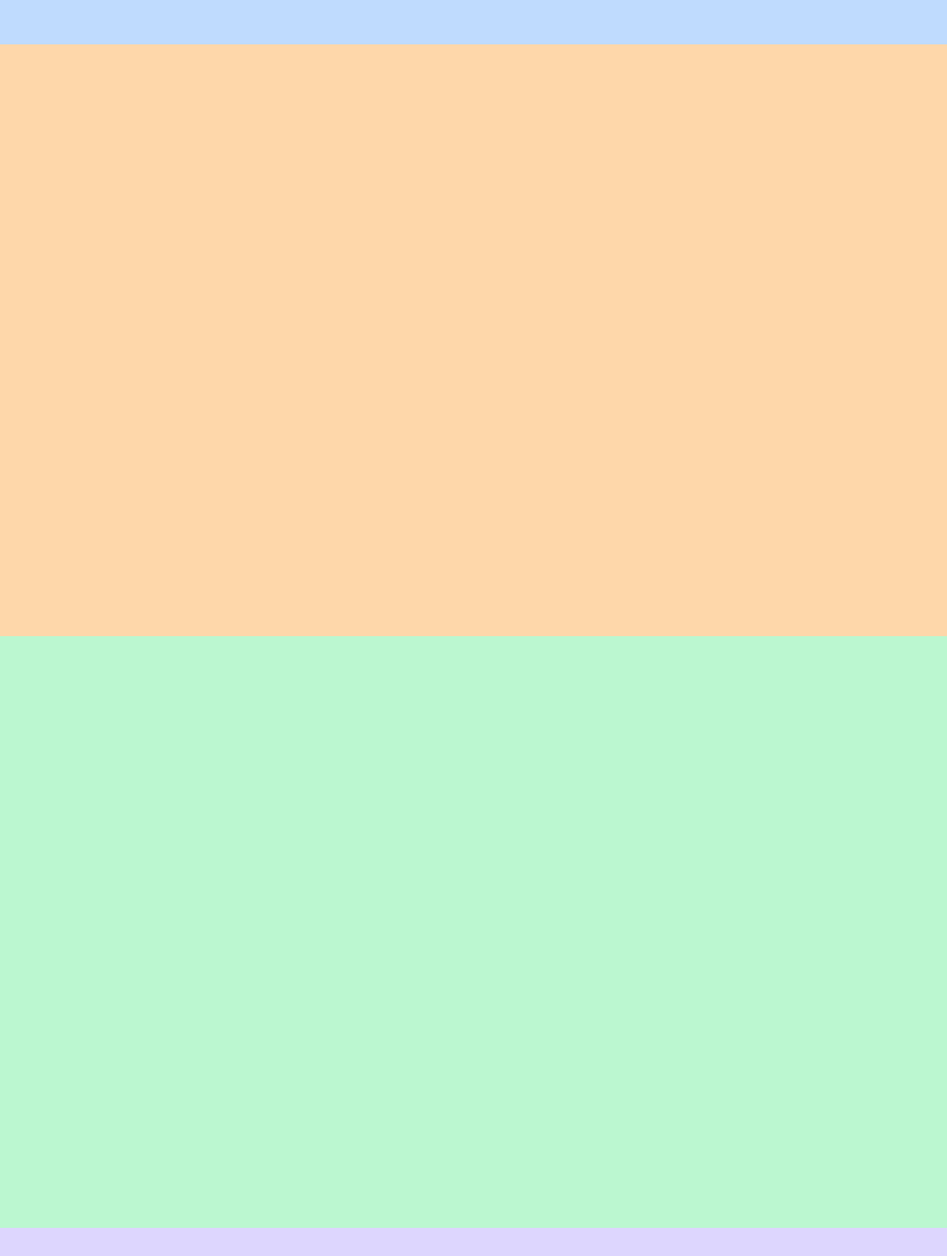
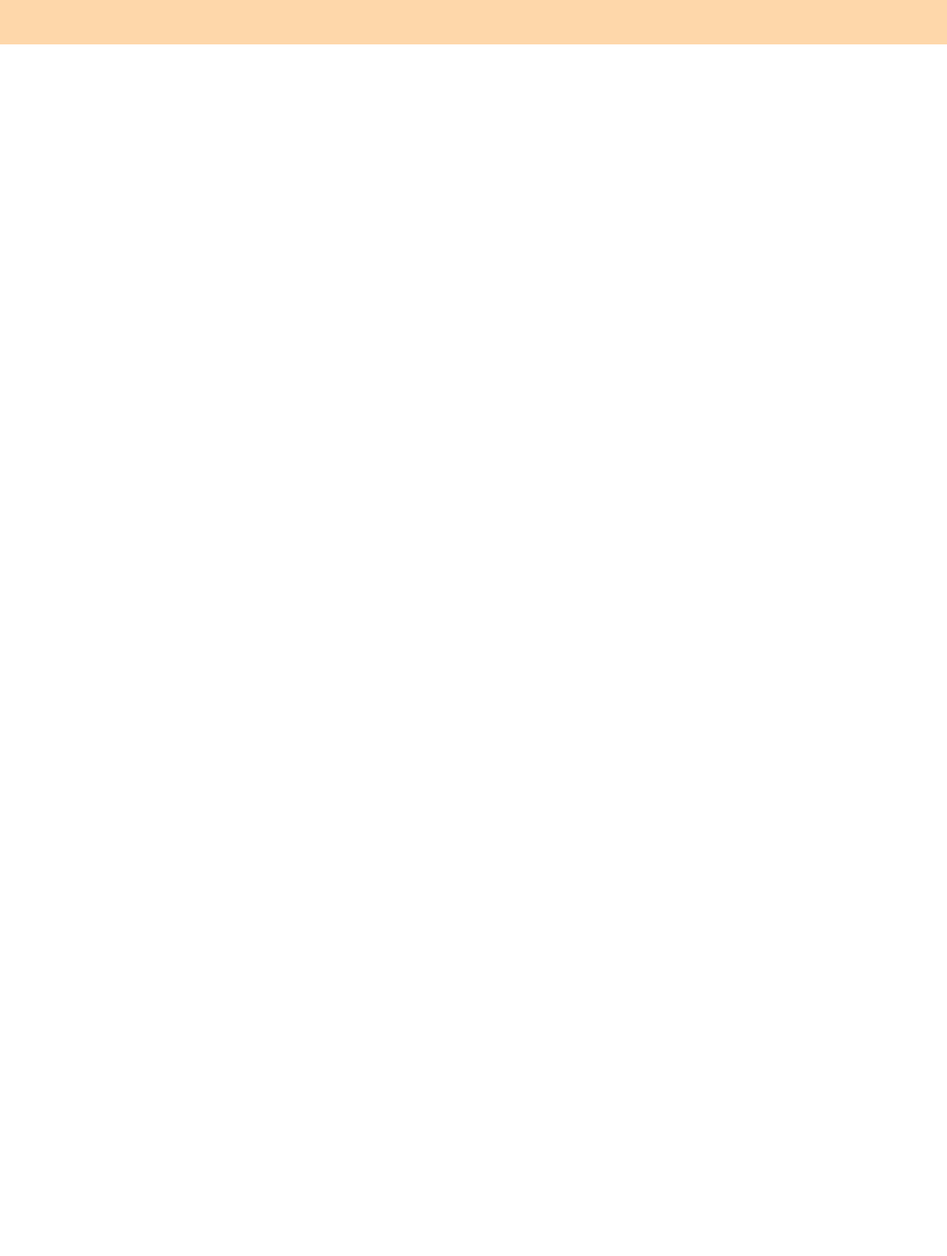
Before and after one commit to abie-x/Indusspay_Test, a React (Create React App) app: page / in a window 1280 px wide. Shown: the part 740-2438 px from the top of the page at 74% size. After the commit the page ends 800 px from the top, so only its background shows below. Built offline with nearby package versions, Linux system fonts and the light colour scheme.

Commit message:
Implement full-page scrolling with Framer Motion animations

```diff
--- a/package.json
+++ b/package.json
@@ -6,6 +6,7 @@
     "@testing-library/jest-dom": "^5.17.0",
     "@testing-library/react": "^13.4.0",
     "@testing-library/user-event": "^13.5.0",
+    "framer-motion": "^11.9.0",
     "react": "^18.3.1",
     "react-dom": "^18.3.1",
     "react-scripts": "5.0.1",
--- a/src/App.css
+++ b/src/App.css
@@ -1,38 +1,9 @@
 .App {
-  text-align: center;
+  scroll-snap-type: y mandatory; /* Enables snap behavior */
+  overflow-y: scroll; /* Allows vertical scrolling */
+  height: 100vh; /* Ensure the App container takes full height */
 }
-
-.App-logo {
-  height: 40vmin;
-  pointer-events: none;
+.section {
+  overflow: hidden; /* Prevents overflow for better scroll effect */
+  scroll-snap-align: start;
 }
-
-@media (prefers-reduced-motion: no-preference) {
-  .App-logo {
-    animation: App-logo-spin infinite 20s linear;
-  }
-}
-
-.App-header {
-  background-color: #282c34;
-  min-height: 100vh;
-  display: flex;
-  flex-direction: column;
-  align-items: center;
-  justify-content: center;
-  font-size: calc(10px + 2vmin);
-  color: white;
-}
-
-.App-link {
-  color: #61dafb;
-}
-
-@keyframes App-logo-spin {
-  from {
-    transform: rotate(0deg);
-  }
-  to {
-    transform: rotate(360deg);
-  }
-}
--- a/src/App.js
+++ b/src/App.js
@@ -1,4 +1,6 @@
+import React, { useEffect } from 'react';
 import './App.css';
+import { motion } from 'framer-motion';
 import Hero from './Components/Sections/Hero';
 import Services from './Components/Sections/Services';
 import Story from './Components/Sections/Story';
@@ -7,16 +9,51 @@ import CaseStudy from './Components/Sections/CaseStudy';
 import Testimonials from './Components/Sections/Testimonials';
 import Footer from './Components/Sections/Footer';
 
+const sections = [
+   { Component: Hero, id: 'hero' },
+   { Component: Services, id: 'services' },
+   { Component: Story, id: 'story' },
+   { Component: WhyChooseUs, id: 'why-choose-us' },
+   { Component: CaseStudy, id: 'case-study' },
+   { Component: Testimonials, id: 'testimonials' },
+   { Component: Footer, id: 'footer' },
+];
+
 function App() {
+   useEffect(() => {
+      const handleWheel = (e) => {
+         if (e.deltaY > 0) {
+            const nextSection = document.querySelector(
+               '.section:target + .section'
+            );
+            if (nextSection) {
+               nextSection.scrollIntoView({ behavior: 'smooth' });
+               e.preventDefault();
+            }
+         }
+      };
+
+      window.addEventListener('wheel', handleWheel, { passive: false });
+
+      return () => {
+         window.removeEventListener('wheel', handleWheel);
+      };
+   }, []);
+
    return (
       <div className="App">
-         <Hero />
-         <Services />
-         <Story />
-         <WhyChooseUs />
-         <CaseStudy />
-         <Testimonials />
-         <Footer />
+         {sections.map(({ Component, id }, index) => (
+            <motion.div
+               key={id}
+               initial={{ opacity: 0, y: 50 }} // Initial state for parallax effect
+               animate={{ opacity: 1, y: 0 }} // Final state
+               transition={{ duration: 0.5, delay: index * 0.5 }} // Delay for each section
+               className="section"
+               id={id} // Set id for scrolling
+            >
+               <Component />
+            </motion.div>
+         ))}
       </div>
    );
 }
--- a/src/Components/Sections/CaseStudy.js
+++ b/src/Components/Sections/CaseStudy.js
@@ -1,7 +1,15 @@
 import React from 'react';
+import { motion } from 'framer-motion';
 
 const CaseStudy = () => {
-   return <section className="min-h-screen bg-red-200"></section>;
+   return (
+      <motion.section
+         className="h-screen bg-green-200"
+         initial={{ opacity: 0 }}
+         animate={{ opacity: 1 }}
+         transition={{ duration: 0.5 }}
+      ></motion.section>
+   );
 };
 
 export default CaseStudy;
--- a/src/Components/Sections/Footer.js
+++ b/src/Components/Sections/Footer.js
@@ -1,7 +1,15 @@
 import React from 'react';
+import { motion } from 'framer-motion'; // Import motion
 
 const Footer = () => {
-   return <section className="h-[50vh] bg-orange-200"></section>;
+   return (
+      <motion.section
+         className="h-[50vh] bg-blue-200"
+         initial={{ opacity: 0 }}
+         animate={{ opacity: 1 }}
+         transition={{ duration: 0.5 }}
+      ></motion.section>
+   );
 };
 
 export default Footer;
--- a/src/Components/Sections/Hero.js
+++ b/src/Components/Sections/Hero.js
@@ -1,7 +1,15 @@
 import React from 'react';
+import { motion } from 'framer-motion'; // Import motion
 
 const Hero = () => {
-   return <section className="min-h-screen bg-blue-200"></section>;
+   return (
+      <motion.section
+         className="h-screen bg-orange-200"
+         initial={{ opacity: 0 }}
+         animate={{ opacity: 1 }}
+         transition={{ duration: 0.5 }}
+      ></motion.section>
+   );
 };
 
 export default Hero;
--- a/src/Components/Sections/Services.js
+++ b/src/Components/Sections/Services.js
@@ -1,7 +1,15 @@
 import React from 'react';
+import { motion } from 'framer-motion';
 
 const Services = () => {
-   return <section className="min-h-screen bg-orange-200"></section>;
+   return (
+      <motion.section
+         className="h-screen bg-yellow-200"
+         initial={{ opacity: 0 }}
+         animate={{ opacity: 1 }}
+         transition={{ duration: 0.5 }}
+      ></motion.section>
+   );
 };
 
 export default Services;
--- a/src/Components/Sections/Story.js
+++ b/src/Components/Sections/Story.js
@@ -1,7 +1,15 @@
 import React from 'react';
+import { motion } from 'framer-motion';
 
 const Story = () => {
-   return <section className="min-h-screen bg-green-200"></section>;
+   return (
+      <motion.section
+         className="h-screen bg-pink-200"
+         initial={{ opacity: 0 }}
+         animate={{ opacity: 1 }}
+         transition={{ duration: 0.5 }}
+      ></motion.section>
+   );
 };
 
 export default Story;
--- a/src/Components/Sections/Testimonials.js
+++ b/src/Components/Sections/Testimonials.js
@@ -1,7 +1,15 @@
 import React from 'react';
+import { motion } from 'framer-motion';
 
 const Testimonials = () => {
-   return <section className="h-[50vh] bg-indigo-200"></section>;
+   return (
+      <motion.section
+         className="h-[50vh] bg-red-200"
+         initial={{ opacity: 0 }}
+         animate={{ opacity: 1 }}
+         transition={{ duration: 0.5 }}
+      ></motion.section>
+   );
 };
 
 export default Testimonials;
--- a/src/Components/Sections/WhyChooseUs.js
+++ b/src/Components/Sections/WhyChooseUs.js
@@ -1,7 +1,15 @@
 import React from 'react';
+import { motion } from 'framer-motion';
 
 const WhyChooseUs = () => {
-   return <section className="min-h-screen bg-violet-200"></section>;
+   return (
+      <motion.section
+         className="h-screen bg-indigo-200"
+         initial={{ opacity: 0 }}
+         animate={{ opacity: 1 }}
+         transition={{ duration: 0.5 }}
+      ></motion.section>
+   );
 };
 
 export default WhyChooseUs;
```
Also changed, not shown: 1 other file (tests, documents, lock files or other folders).
